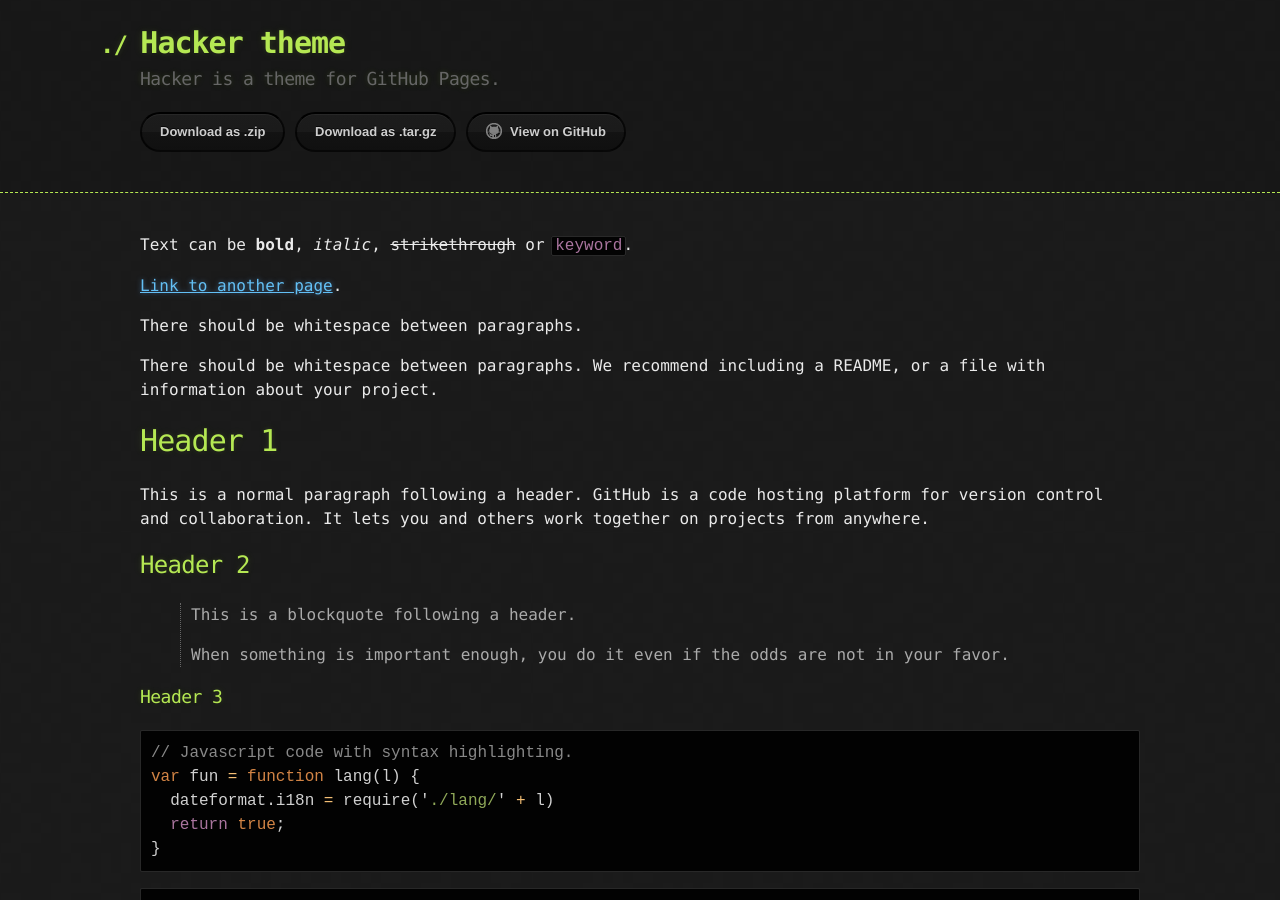
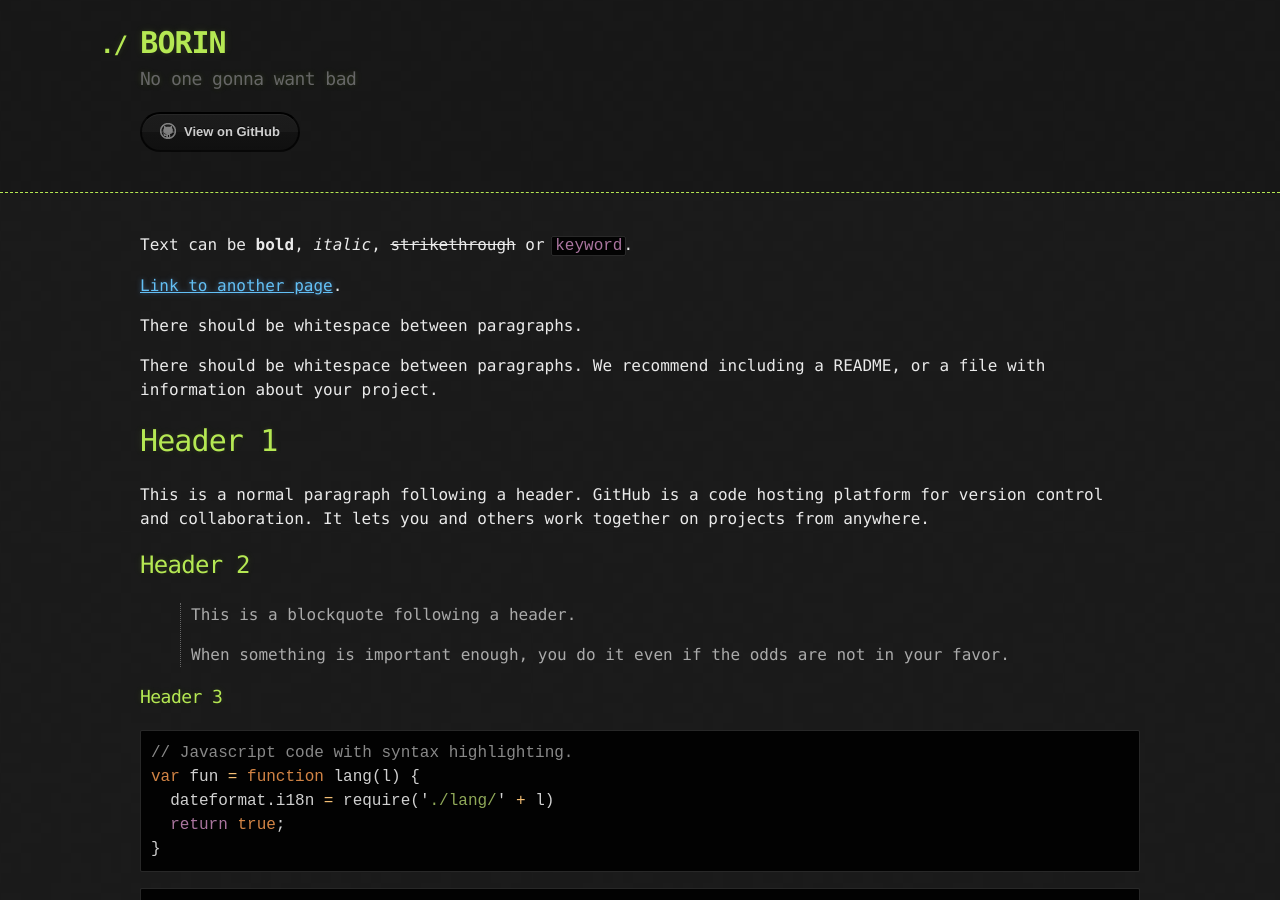
Before and after one commit to borinmin/borinmin.github.io, a Jekyll site: the page built from index.md, in a window 1280 px wide and 900 px high. Built offline with Jekyll 4.4.1, drawn with Linux system fonts in a browser that asks for light colours.

Commit message:
disable download button

```diff
--- a/_config.yml
+++ b/_config.yml
@@ -1,5 +1,5 @@
-title: Hacker theme
-description: Hacker is a theme for GitHub Pages.
-show_downloads: true
+title: BORIN
+description: No one gonna want bad
+show_downloads: false
 google_analytics:
 theme: jekyll-theme-hacker
```
